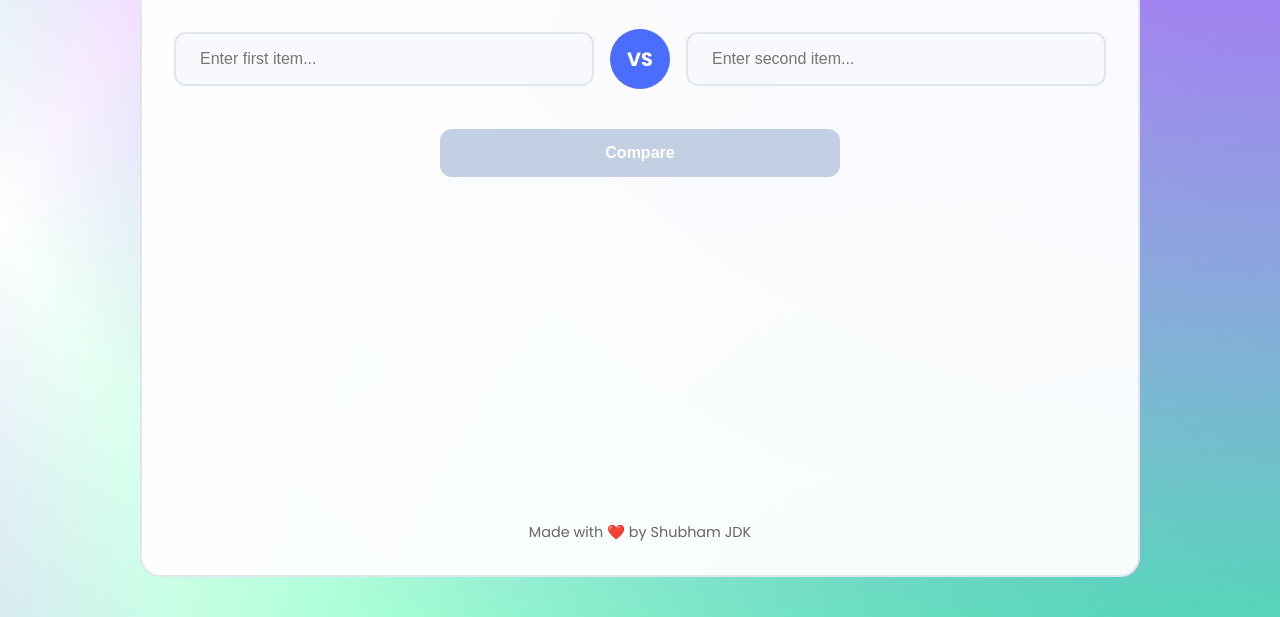
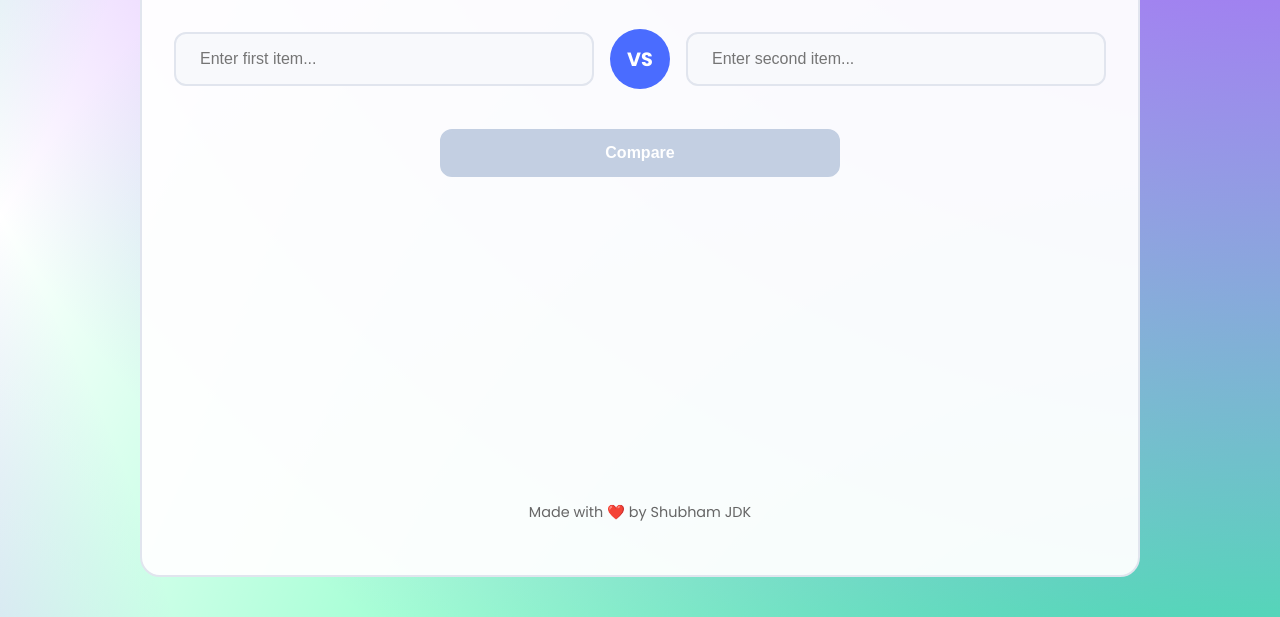
Before and after one commit to app-dev-happy/ComparatorAi, a plain HTML site: page index.html in a window 1280 px wide. Shown: the part 183-800 px from the top of the page. Drawn offline with Linux system fonts and the light colour scheme.

Commit message:
Footer Placement rearranged

```diff
--- a/index.html
+++ b/index.html
@@ -48,7 +48,7 @@
             </div>
         </main>
 
-        <footer>
+        <footer style="margin-bottom: 20px;">
             <p>Made with ❤️ by Shubham JDK</p>
         </footer>
     </div>
--- a/styles.css
+++ b/styles.css
@@ -530,6 +530,7 @@ input[type="text"]:focus {
 }
 
 footer {
+    margin-bottom: 20px;
     margin-top: 1.5rem;
     text-align: center;
     color: var(--footer-color);
```
